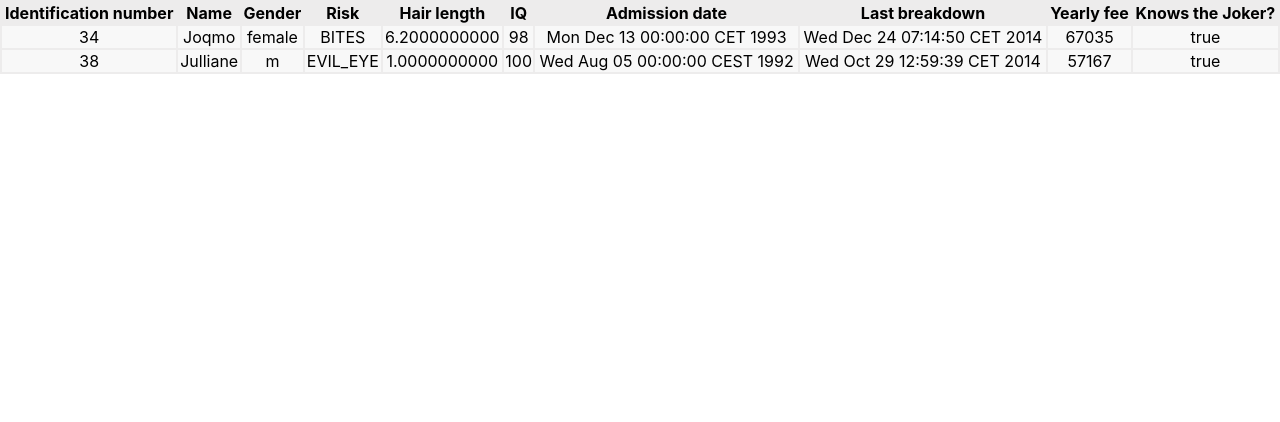
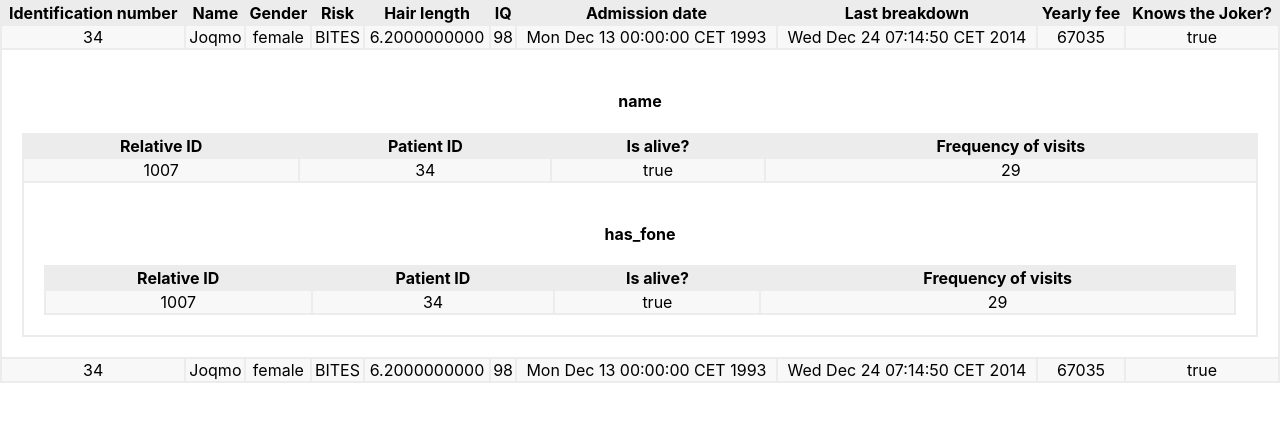
Before and after one commit to dandelionadia/table, a React (Create React App) app: page / in a window 1280 px wide. Shown: the top 422 px of the page. Built offline with nearby package versions, Linux system fonts and the light colour scheme.

Commit message:
adds render nested table

```diff
--- a/src/App.js
+++ b/src/App.js
@@ -10,6 +10,7 @@ class App extends React.Component {
     this.state = {
       data: [
         {
+          data: {
             "Identification number": "34",
             "Name": "Joqmo",
             "Gender": "female",
@@ -19,19 +20,51 @@ class App extends React.Component {
             "Admission date": "Mon Dec 13 00:00:00 CET 1993",
             "Last breakdown": "Wed Dec 24 07:14:50 CET 2014",
             "Yearly fee": "67035",
-          "Knows the Joker?": "true"
+            "Knows the Joker?": "true",
+          },
+          kids: {
+            name: {
+              "records": [
+                {
+                  "data": {
+                    "Relative ID": "1007",
+                    "Patient ID": "34",
+                    "Is alive?": "true",
+                    "Frequency of visits": "29"
+                  },
+                  kids: {
+                    has_fone: {
+                      records: [
+                        {
+                          data: {
+                            "Relative ID": "1007",
+                            "Patient ID": "34",
+                            "Is alive?": "true",
+                            "Frequency of visits": "29"
+                          },
+                          kids: {}
+                        }
+                      ]
+                    }
+                  }
+                }
+              ]
+            }
+          },
         },
         {
-          "Identification number": "38",
-          "Name": "Julliane",
-          "Gender": "m",
-          "Risk": "EVIL_EYE",
-          "Hair length": "1.0000000000",
-          "IQ": "100",
-          "Admission date": "Wed Aug 05 00:00:00 CEST 1992",
-          "Last breakdown": "Wed Oct 29 12:59:39 CET 2014",
-          "Yearly fee": "57167",
-          "Knows the Joker?": "true"
+          data: {
+            "Identification number": "34",
+            "Name": "Joqmo",
+            "Gender": "female",
+            "Risk": "BITES",
+            "Hair length": "6.2000000000",
+            "IQ": "98",
+            "Admission date": "Mon Dec 13 00:00:00 CET 1993",
+            "Last breakdown": "Wed Dec 24 07:14:50 CET 2014",
+            "Yearly fee": "67035",
+            "Knows the Joker?": "true",
+          }
         }
       ]
     }
--- a/src/Table.js
+++ b/src/Table.js
@@ -1,10 +1,9 @@
 import React from 'react';
 
 class Table extends React.Component {
-
-    renderheaders = () => {
-        const foo = this.props.data[0]
-        const keys = Object.keys(foo)
+    renderHeaders = () => {
+        const takeData = this.props.data[0].data
+        const keys = Object.keys(takeData)
         return (
             <tr>
                 {keys.map((key) => (
@@ -14,21 +13,36 @@ class Table extends React.Component {
         )
     }
 
+    renderChild = (kids) => {
+        const childHeading = Object.keys(kids)[0]
+        return (
+            <tr>
+                <td colSpan="10" className="table--nested">
+                    <h4>{childHeading}</h4>
+                    <Table data={kids[childHeading].records} />
+                </td>
+            </tr>
+        )
+    }
+
     render() {
 
         return (
-            <div>
-                <table className="table">
-                    {this.renderheaders()}
-                    {this.props.data.map((row) => (
+            <table className="table">
+                {this.renderHeaders()}
+                {this.props.data.map((row) => (
+                    <>
                         <tr className="table__row">
-                            {Object.values(row).map((item) => (
+                            {Object.values(row.data).map((item) => (
                                 <td>{item}</td>
                             ))}
                         </tr>
-                    ))}
-                </table>
-            </div>
+                        {
+                            row.kids && Object.keys(row.kids).length > 0 && this.renderChild(row.kids)
+                        }
+                    </>
+                ))}
+            </table>
         )
     }
 }
--- a/src/table.scss
+++ b/src/table.scss
@@ -1,10 +1,22 @@
 .table {
-    width: 100%;
-    // border-spacing: 10px;
     background-color: $color-table;
 
     &__row {
         background-color: $color-columns;
         text-align: center;
     }
+
+    &--nested {
+        background-color: #fff;
+        padding: 20px;
+    }
 }
+
+td {
+    text-align: center;
+}
+
+table {
+    width: 100%;
+    text-align: center;
+}
```
Lines whose indentation alone changed are shown as unchanged.
